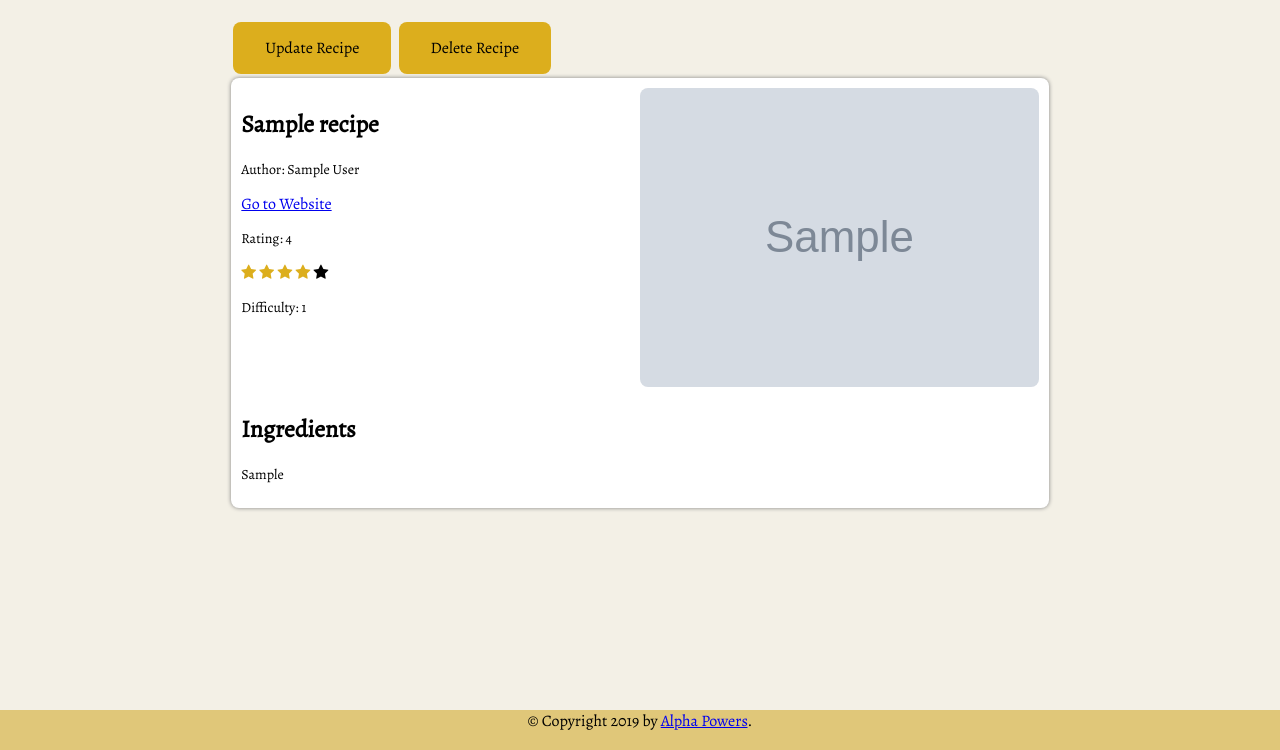
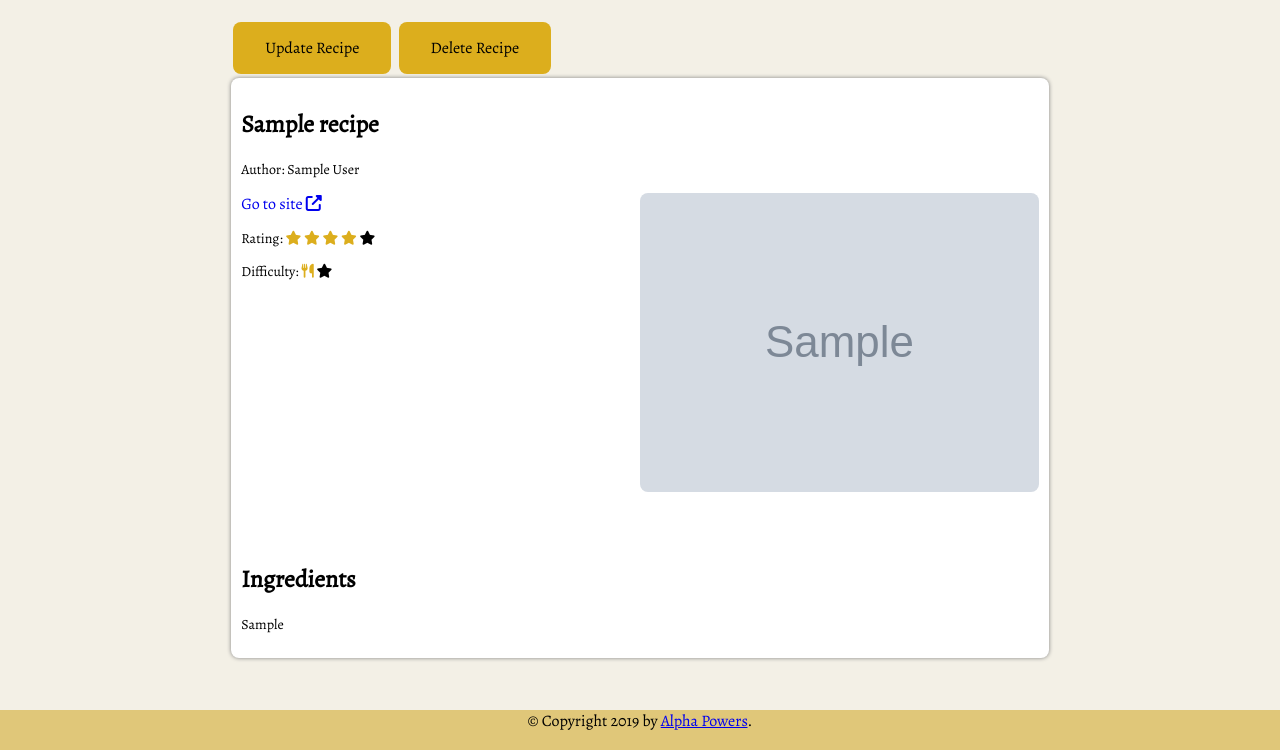
Before and after one commit to ShatteredArrow/homechef, a Flask app: page /recipe/1 in a window 1280 px wide. Shown: the part 50-800 px from the top of the page. Run offline with Flask 2, Linux system fonts and the light colour scheme; a user stored in the database is signed in; tables that the repository leaves empty hold one stand-in row (values such as "Sample post"); grey boxes marked "Sample" are stand-in pictures; some libraries are stand-ins or nearby versions; some web fonts are replaced.

```diff
--- a/app/static/css/base.css
+++ b/app/static/css/base.css
@@ -167,6 +167,14 @@ body {
     color: #c59b08;
 }
 
+.external_link:visited, .external_link:link {
+text-decoration: none;
+}
+
+.external_link:hover {
+    color: var(--yellow);
+}
+
 /* Responsive layout - makes the three columns stack on top of each other instead of next to each other */
 
 @media (max-width: 600px) {
--- a/app/static/css/recipe.css
+++ b/app/static/css/recipe.css
@@ -1,31 +1,36 @@
 .recipe_details {
     display: grid;
     grid-template-columns: 50% 50%;
-    grid-template-areas: 'recipe_info  recipe_image' 'recipe_ingredients recipe_ingredients';
+    grid-template-areas:
+        'title title'
+        'recipe_info recipe_image '
+        'recipe_ingredients recipe_ingredients';
     background-color: var(--white);
     box-shadow: 0px 0px 4px 0px grey;
     border-radius: .5em;
     padding: 10px
+
+}
+
+.recipe_title {
+    grid-area: title;
 }
 
 .recipe_info {
-    grid-column: 1;
-    grid-row: 1;
+    grid-area: recipe_info;
 }
 
 .recipe_image {
-    grid-column: 2;
-    grid-row: 1;
+    grid-area: recipe_image;
+    height: 350px;
+}
+
+.recipe_image img{
+    max-height: 100%;
+    max-width: 100%;
+    border-radius: .5em;
 }
 
 .recipe_ingredients {
-    grid-column-start: 1;
-    grid-column-end: -1;
-    grid-row: 2;
+    grid-area: recipe_ingredients;
 }
-
-.recipe_image img {
-    object-fit: cover;
-    width: 100%;
-    border-radius: .5em;
-}
--- a/app/templates/base.html
+++ b/app/templates/base.html
@@ -7,6 +7,7 @@
     <link rel="shortcut icon" href="{{ url_for('static', filename='favicon.png') }}">
     <link href="https://fonts.googleapis.com/css?family=Alegreya&display=swap" rel="stylesheet">
     <link rel="stylesheet" href="https://cdnjs.cloudflare.com/ajax/libs/font-awesome/4.7.0/css/font-awesome.min.css">
+    <script src="https://kit.fontawesome.com/afc8923e11.js" crossorigin="anonymous"></script>
 
     {% if title %}
     <title>{{ title }} - Home Chef</title>
--- a/app/templates/recipe.html
+++ b/app/templates/recipe.html
@@ -5,27 +5,48 @@
 
   {{ super() }}
 
-  <!-- Add icon library -->
-
 {% endblock %}
 {% block content %}
 <a class="button" href="{{ url_for('update_recipe', recipe_id=recipe.id) }}">Update Recipe</a>
 <a class="button" href="{{ url_for('delete_recipe',recipe_id=recipe.id) }}">Delete Recipe</a>
 <div class="recipe_details">
-    <div class='recipe_info'>
+    <div class="recipe_title">
         <h2>{{ recipe.title }}</h2>
         <p>Author: {{ recipe.author }}</p>
-        <a href="{{ recipe.link }}">Go to Website</a>
+    </div>
+    <div class='recipe_info'>
+
+        <a href="{{ recipe.link }}" class="external_link">Go to site <span class="fas fa-external-link-alt"></span></a>
         <div>
-            <p>Rating: {{ recipe.rating }}</p>
+            <p>Rating:
+            {% if recipe.rating %}
                 {% for i in range(0, recipe.rating) %}
                 <i class="fa fa-star" style="color: var(--yellow)"></i>
                 {% endfor %}
                 {% for i in range(0, 5-recipe.rating) %}
                     <span class="fa fa-star"></span>
                 {% endfor %}
+            {% else %}
+                N/a
+            {% endif %}
+            </p>
         </div>
-        <p>Difficulty: {{ recipe.difficulty }}</p>
+        <div>
+            <p>Difficulty:
+            {% if recipe.difficulty %}
+                {% for i in range(0, recipe.difficulty) %}
+                <i class="fas fa-utensils" style="color: var(--yellow)"></i>
+                {% endfor %}
+                {% for i in range(0, 5-recipe.rating) %}
+                    <span class="fa fa-star"></span>
+                {% endfor %}
+            {% else %}
+                N/a
+            {% endif %}
+            </p>
+        </div>
+
+
     </div>
 
     <div class='recipe_image'>
```
Also changed, not shown: app.db, app/static/recipe_images/2019-10-16_144357.166045fried-tofu.jpg (deleted), app/static/recipe_images/2019-10-16_145030.094362castle.png (deleted), app/static/recipe_images/2019-10-16_145050.213000whitecollar.png (deleted), app/static/recipe_images/2019-10-16_184152.560395whitecollar.png (deleted), app/static/recipe_images/2019-10-16_224543.906863Satay-Chicken-Thighs.jpg (added), app/static/recipe_images/2019-10-16_224800.732366fried-chicken.jpeg (renamed from app/static/recipe_images/2019-10-16_144413.310890fried-chicken.jpeg), app/static/recipe_images/2019-10-22_220421.874961coleslaw.jpg (added), app/static/recipe_images/fried-chicken.jpeg (deleted), app/static/recipe_images/fried-tofu.jpg (deleted), 1 other file. Lines whose indentation alone changed are shown as unchanged.
